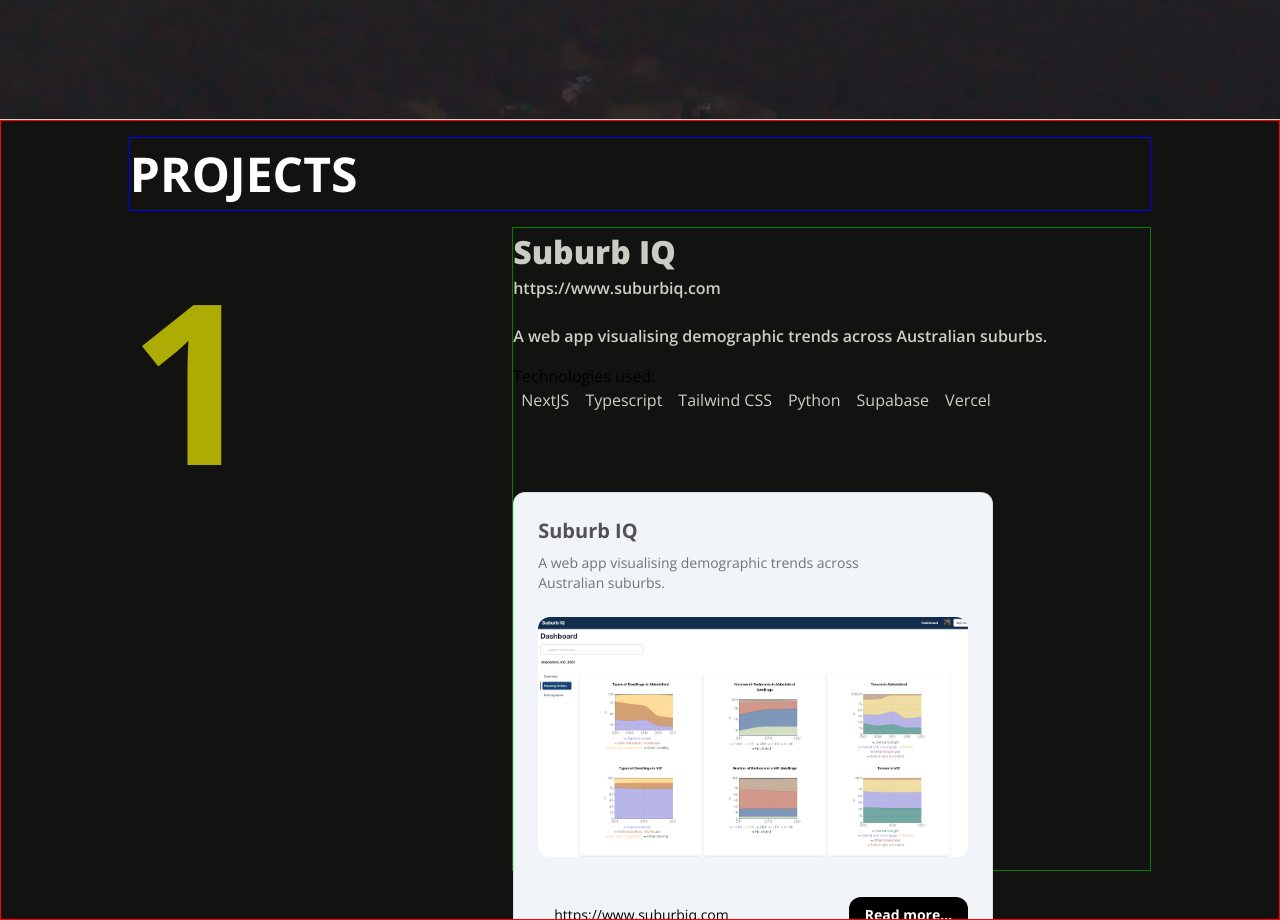
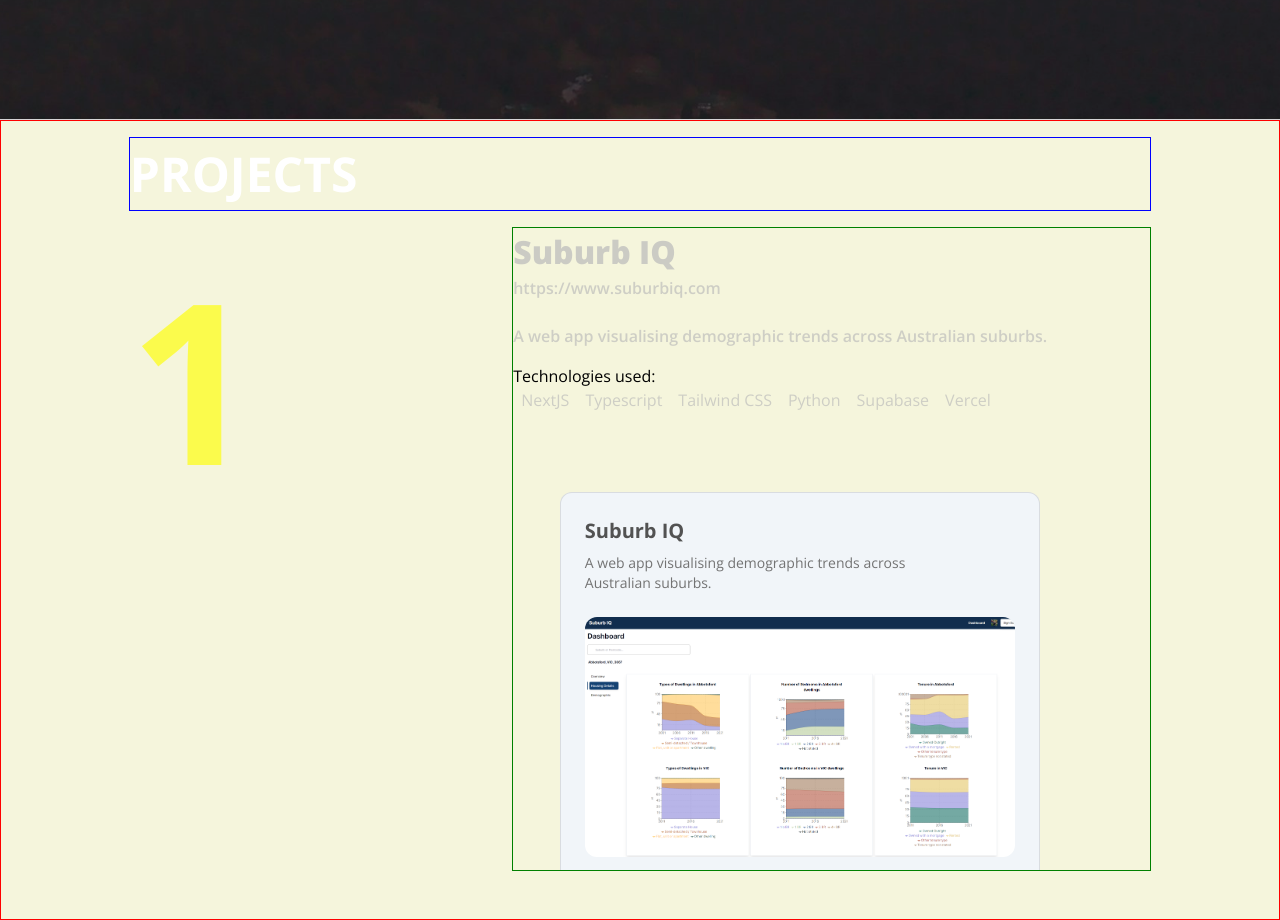
Before and after one commit to wilfred-py/personal-portfolio, a Next.js app: page / in a window 1280 px wide. Shown: the part 120-1040 px from the top of the page. Built offline with nearby package versions, Linux system fonts and the light colour scheme.

Commit message:
Add priority prop to HousingCard image

```diff
--- a/src/components/Projects/Projects.module.scss
+++ b/src/components/Projects/Projects.module.scss
@@ -23,7 +23,8 @@
         "leftpadding footer footer rightPadding";
 
     overflow: hidden;
-    background-color: #121211;
+    // background-color: #121211;
+    background-color: beige;
     border: 1px red solid;
 
     &__suburbiq {
--- a/src/components/Projects/index.js
+++ b/src/components/Projects/index.js
@@ -66,13 +66,8 @@
                         </ul>
                     </div>
 
-                    <div className="flex flex-row space-x-4">
-                        <div className="">
-                            <SuburbIQHousingCard />
-                        </div>
-                    </div>
-
                     <div className={styles.projects__screenshots}>
+                        <SuburbIQHousingCard />
                         {/* <Image src={searchGif} alt="Suburb IQ Search GIF" priority={true} className={styles.projects__screenshots} /> */}
 
                         {/* <a href="https://www.suburbiq.com" target="_blank">
```
Also changed, not shown: src/components/Projects/suburbiqHousingCard.js (+1 -0 lines).
